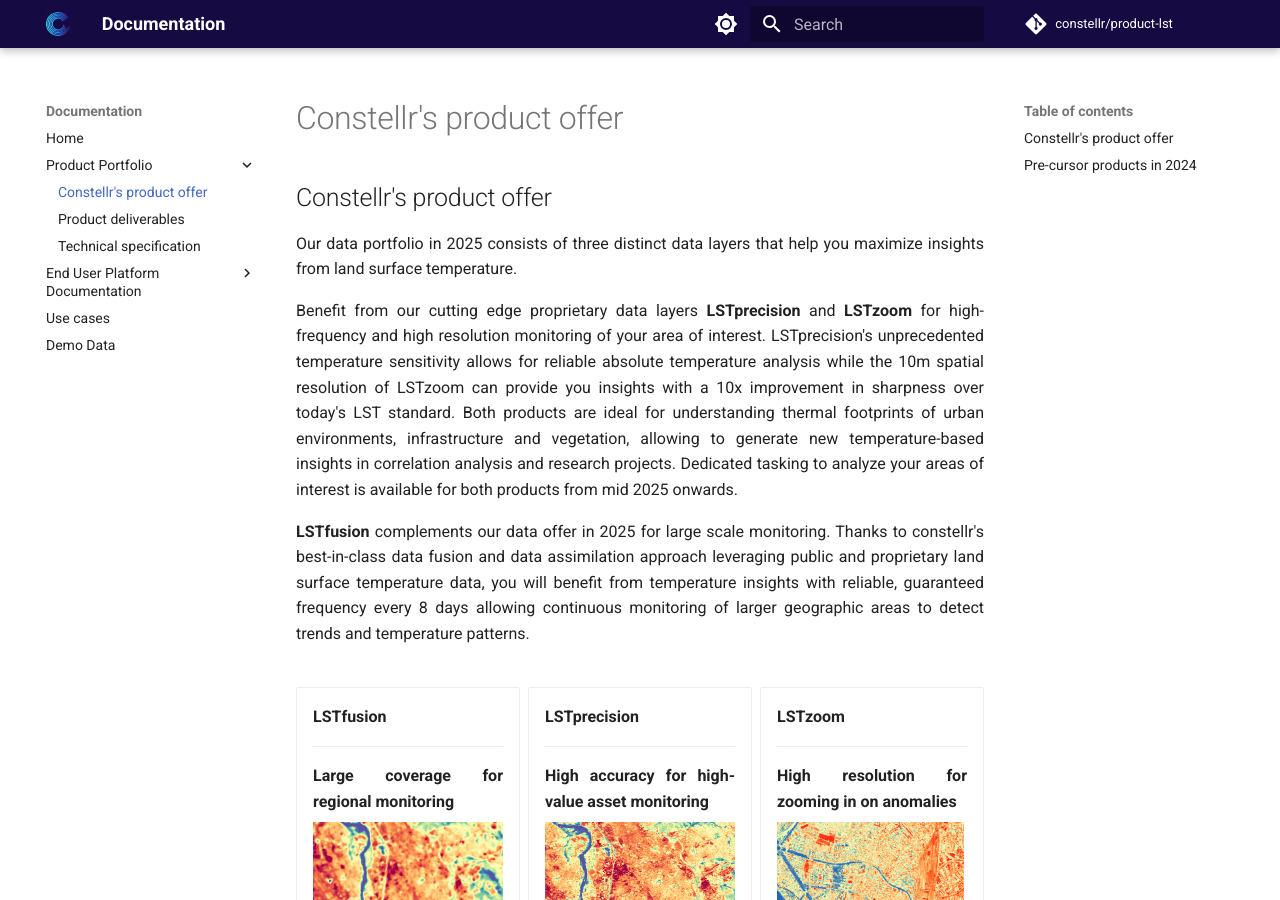
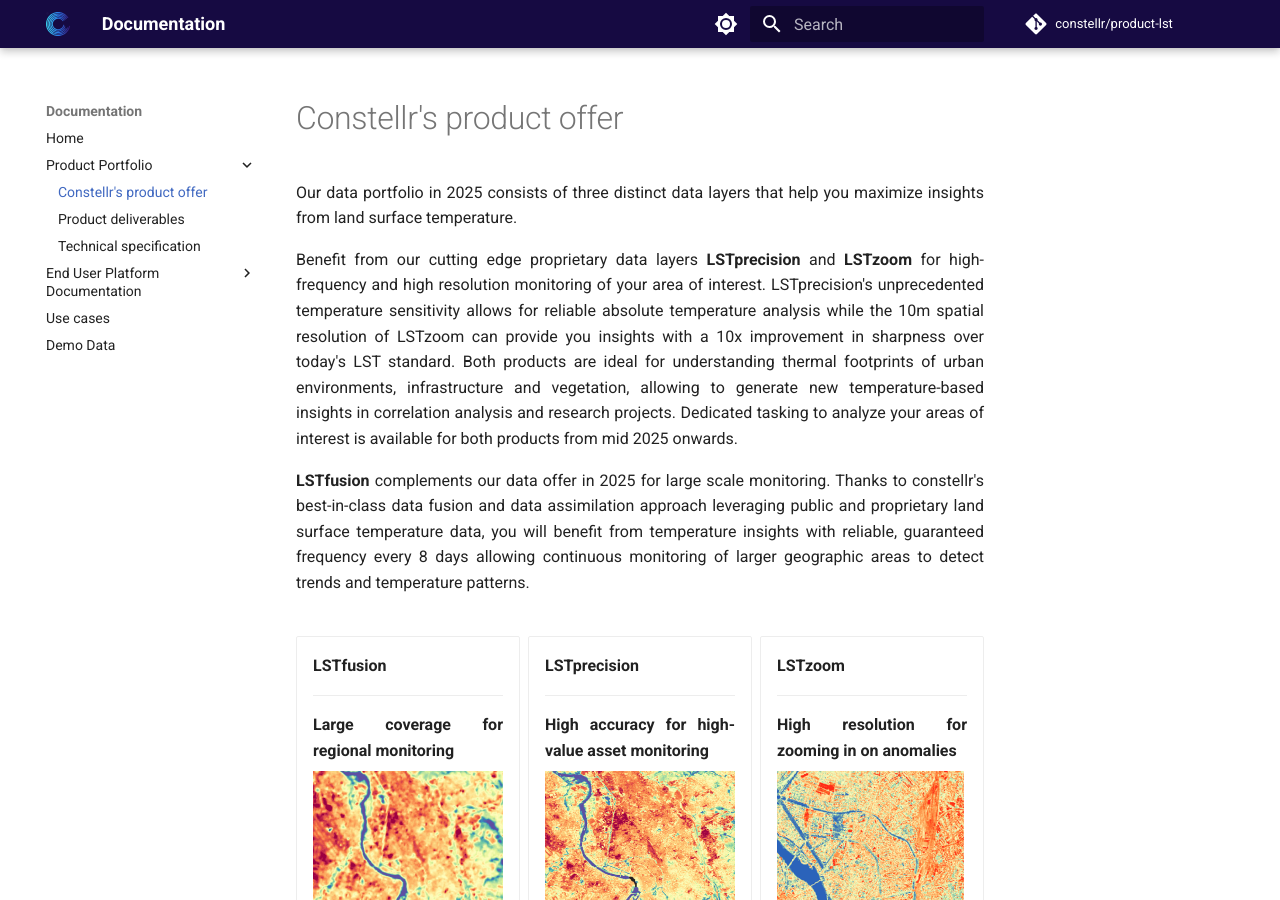
Before and after one commit to constellr/product-lst, an MkDocs documentation site: the page built from docs/Constellr-product-offer.md, in a window 1280 px wide and 900 px high. Built offline with MkDocs 1.6.1 and Material for MkDocs 9.7.7, drawn with Linux system fonts in a browser that asks for light colours; comment, search, counter and statistics services are not loaded; the version menu is left out.

Commit message:
Refactor headings in product documentation for consistency and clarity

```diff
--- a/docs/Constellr-product-offer.md
+++ b/docs/Constellr-product-offer.md
@@ -1,4 +1,4 @@
-## Constellr's product offer
+# Constellr's product offer
 
 Our data portfolio in 2025 consists of three distinct data layers that help you maximize insights from land surface temperature.
 
@@ -62,7 +62,7 @@
 
 **Learn more about our pre-cursor product portfolio available already today.**
 
-## Pre-cursor products in 2024
+# Pre-cursor products in 2024
 
 
 
```
Also changed, not shown: docs/index.md (+0 -4 lines).
